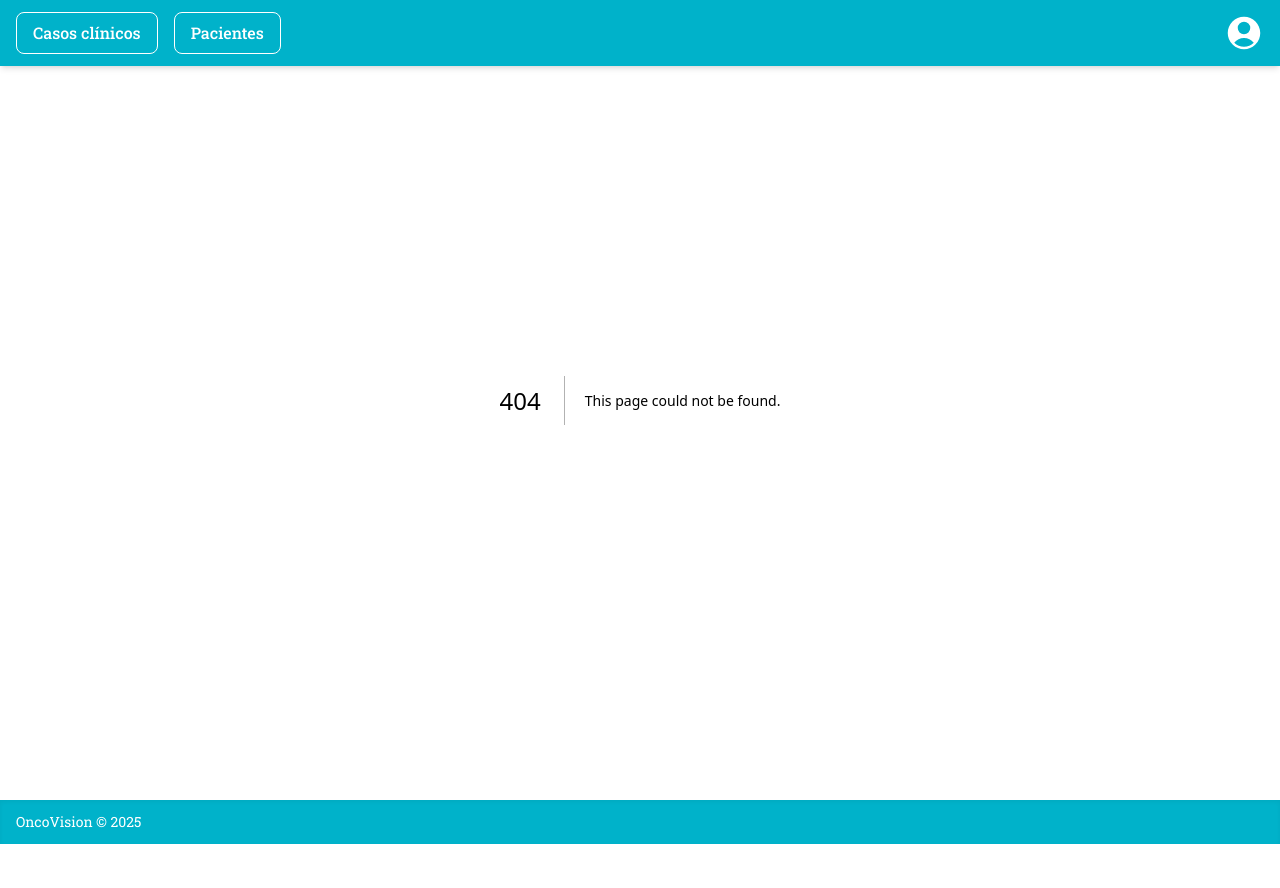
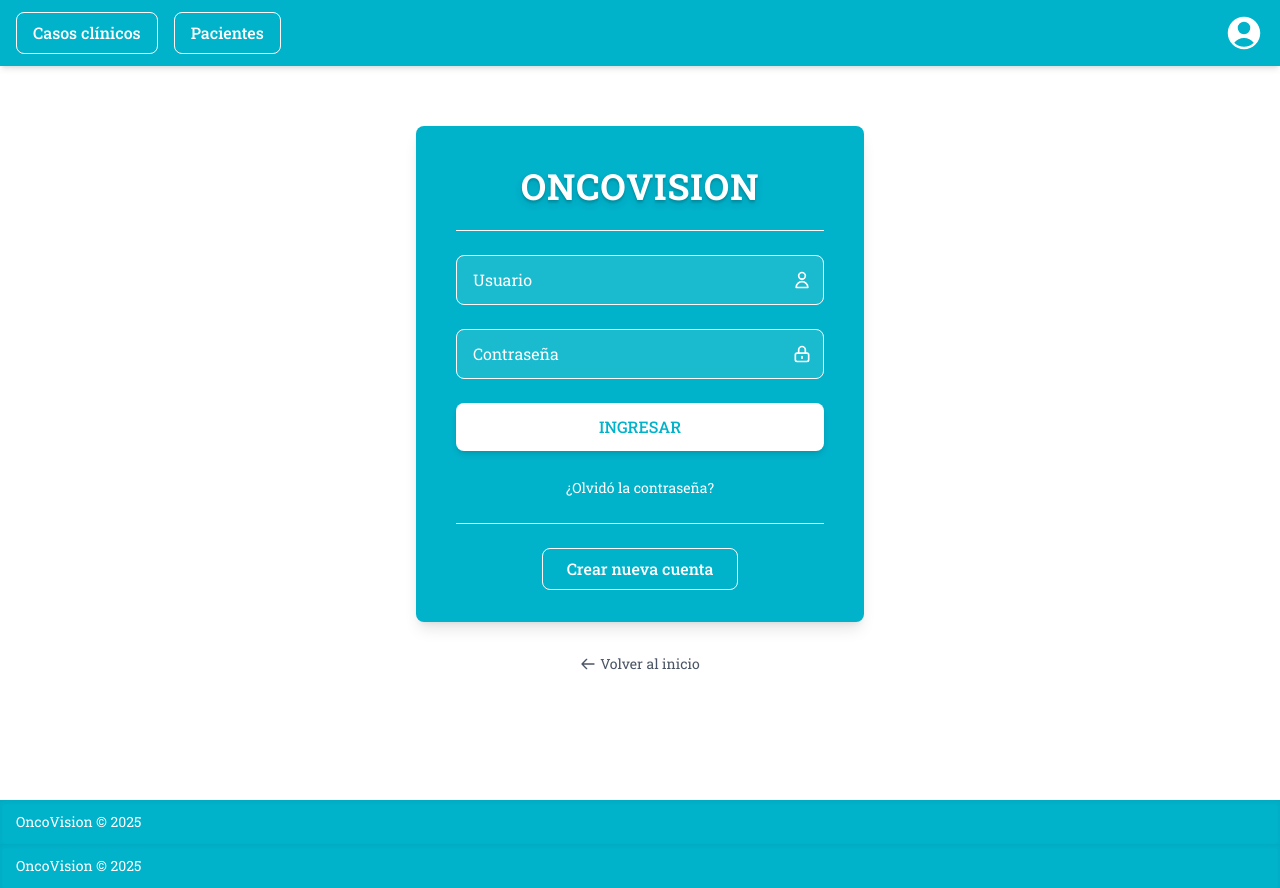
Before and after one commit to Elyeet9/oncovision-frontend, a Next.js app: page /auth/login in a window 1280 px wide. Before the commit this address had no page. Before the commit the page ends 844 px from the top, so only its background shows below. Built offline with nearby package versions, Linux system fonts and the light colour scheme.

Commit message:
Login views initialized

```diff
--- /dev/null
+++ b/src/app/(main-layout)/layout.tsx
@@ -0,0 +1,20 @@
+import Navbar from "@/components/Navbar";
+import Footer from "@/components/Footer";
+import { Toaster } from "react-hot-toast";
+
+export default function MainLayout({
+  children,
+}: Readonly<{
+  children: React.ReactNode;
+}>) {
+  return (
+    <>
+      <Navbar />
+      <main className="flex-grow">
+        {children}
+      </main>
+      <Footer />
+      <Toaster position="bottom-right" />
+    </>
+  );
+}
--- /dev/null
+++ b/src/app/(main-layout)/page.tsx
@@ -0,0 +1,15 @@
+
+export default function Home() {
+  return (
+    <div>
+      <main className="flex flex-col items-center justify-center min-h-screen bg-gray-100 dark:bg-gray-900 main">
+        <div className="text-center p-6">
+          <h1 className="text-4xl font-bold text-gray-800 dark:text-gray-200 mb-4">Bienvenido a OncoVision</h1>
+          <p className="text-lg text-gray-600 dark:text-gray-400 mb-6">
+            Tu plataforma para la gestión de casos clínicos y pacientes oncológicos.
+          </p>
+        </div>
+      </main>
+    </div>
+  );
+}
--- /dev/null
+++ b/src/app/auth/forgot-password/page.tsx
@@ -0,0 +1,22 @@
+'use client';
+
+export default function ForgotPassword() {
+  return (
+    <div className="flex items-center justify-center min-h-screen bg-white p-4">
+      <div className="w-full max-w-md">
+        <div className="bg-[#00b2ca] rounded-lg shadow-lg overflow-hidden p-10">
+          <h1 className="text-white text-3xl font-bold tracking-wide text-center mb-6">RECUPERAR CONTRASEÑA</h1>
+
+          {/* Password recovery form will go here */}
+          <p className="text-white text-center">Página en construcción</p>
+
+          <div className="mt-6 text-center">
+            <a href="/auth/login" className="text-white hover:underline">
+              Volver al inicio de sesión
+            </a>
+          </div>
+        </div>
+      </div>
+    </div>
+  );
+}
--- /dev/null
+++ b/src/app/auth/layout.tsx
@@ -0,0 +1,22 @@
+import type { Metadata } from "next";
+import { Toaster } from "react-hot-toast";
+import Footer from "@/components/Footer";
+
+export const metadata: Metadata = {
+  title: "OncoVision - Autenticación",
+  description: "Accede a tu cuenta de OncoVision",
+};
+
+export default function AuthLayout({
+  children,
+}: Readonly<{
+  children: React.ReactNode;
+}>) {
+  return (
+    <div className="flex flex-col min-h-screen">
+      {children}
+      <Toaster position="bottom-right" />
+      <Footer />
+    </div>
+  );
+}
--- /dev/null
+++ b/src/app/auth/login/page.tsx
@@ -0,0 +1,138 @@
+'use client';
+
+import { useState } from 'react';
+import Link from 'next/link';
+import { useRouter } from 'next/navigation';
+import toast from 'react-hot-toast';
+
+export default function Login() {
+  const [username, setUsername] = useState('');
+  const [password, setPassword] = useState('');
+  const [loading, setLoading] = useState(false);
+  const [error, setError] = useState('');
+
+  const router = useRouter();
+
+  const handleSubmit = async (e: React.FormEvent) => {
+    e.preventDefault();
+    setLoading(true);
+    setError('');
+
+    try {
+      toast.success('Inicio de sesión exitoso');
+      router.push('/clinical_cases');
+    } catch (err) {
+      console.error('Login error:', err);
+      setError('Error al iniciar sesión. Por favor, inténtelo de nuevo.');
+      toast.error('Error al iniciar sesión');
+    } finally {
+      setLoading(false);
+    }
+  };
+
+  return (
+    <div className="flex items-center justify-center min-h-screen bg-white p-4">
+      <div className="w-full max-w-md">
+        <div className="bg-[#00b2ca] rounded-lg shadow-lg overflow-hidden">
+          <div className="px-10 pt-10 pb-8 text-center">
+            <h1 className="text-white text-4xl font-bold tracking-wide mb-2 text-shadow-lg">
+              ONCOVISION
+            </h1>
+
+            <div className="border-t border-white my-6"></div>
+
+            <form onSubmit={handleSubmit} className="space-y-6">
+              <div>
+                <div className="relative">
+                  <input
+                    type="text" // Changed from email to text
+                    id="username" // Changed from email to username
+                    value={username} // Keep the state variable name for now
+                    onChange={(e) => setUsername(e.target.value)}
+                    placeholder="Usuario" // Changed from Correo electrónico to Usuario
+                    className="w-full pl-4 pr-10 py-3 bg-white/10 text-white placeholder-white rounded-lg focus:outline-none focus:ring-2 focus:ring-white/50 focus:bg-white/20 border border-white"
+                    required
+                  />
+                  <div className="absolute inset-y-0 right-3 flex items-center pointer-events-none">
+                    <svg xmlns="http://www.w3.org/2000/svg" className="h-5 w-5 text-white" fill="none" viewBox="0 0 24 24" stroke="currentColor">
+                      <path strokeLinecap="round" strokeLinejoin="round" strokeWidth={2} d="M16 7a4 4 0 11-8 0 4 4 0 018 0zM12 14a7 7 0 00-7 7h14a7 7 0 00-7-7z" />
+                    </svg>
+                  </div>
+                </div>
+              </div>
+
+              <div>
+                <div className="relative">
+                  <input
+                    type="password"
+                    id="password"
+                    value={password}
+                    onChange={(e) => setPassword(e.target.value)}
+                    placeholder="Contraseña"
+                    className="w-full pl-4 pr-10 py-3 bg-white/10 text-white placeholder-white rounded-lg focus:outline-none focus:ring-2 focus:ring-white/50 focus:bg-white/20 border border-white"
+                    required
+                  />
+                  <div className="absolute inset-y-0 right-3 flex items-center pointer-events-none">
+                    <svg xmlns="http://www.w3.org/2000/svg" className="h-5 w-5 text-white" fill="none" viewBox="0 0 24 24" stroke="currentColor">
+                      <path strokeLinecap="round" strokeLinejoin="round" strokeWidth={2} d="M12 15v2m-6 4h12a2 2 0 002-2v-6a2 2 0 00-2-2H6a2 2 0 00-2 2v6a2 2 0 002 2zm10-10V7a4 4 0 00-8 0v4h8z" />
+                    </svg>
+                  </div>
+                </div>
+              </div>
+
+              {error && (
+                <div className="bg-red-500/20 border border-red-500/50 text-white px-4 py-2 rounded-lg text-sm">
+                  {error}
+                </div>
+              )}
+
+              <button
+                type="submit"
+                disabled={loading}
+                className="w-full bg-white text-[#00b2ca] font-medium py-3 px-4 rounded-lg shadow-md hover:bg-blue-50 focus:outline-none focus:ring-2 focus:ring-white/50 transition-colors"
+              >
+                {loading ? (
+                  <span className="flex items-center justify-center">
+                    <svg className="animate-spin -ml-1 mr-2 h-4 w-4 text-[#00b2ca]" xmlns="http://www.w3.org/2000/svg" fill="none" viewBox="0 0 24 24">
+                      <circle className="opacity-25" cx="12" cy="12" r="10" stroke="currentColor" strokeWidth="4"></circle>
+                      <path className="opacity-75" fill="currentColor" d="M4 12a8 8 0 018-8V0C5.373 0 0 5.373 0 12h4zm2 5.291A7.962 7.962 0 014 12H0c0 3.042 1.135 5.824 3 7.938l3-2.647z"></path>
+                    </svg>
+                    Cargando...
+                  </span>
+                ) : (
+                  'INGRESAR'
+                )}
+              </button>
+
+              <div className="text-center">
+                <Link href="/auth/forgot-password" className="text-sm text-white hover:underline">
+                  ¿Olvidó la contraseña?
+                </Link>
+              </div>
+            </form>
+
+            <div className="border-t border-white my-6"></div>
+
+            <div className="text-center">
+              <Link
+                href="/auth/register"
+                className="inline-block bg-transparent border border-white text-white font-medium py-2 px-6 rounded-lg hover:bg-white/10 transition-colors"
+              >
+                Crear nueva cuenta
+              </Link>
+            </div>
+          </div>
+        </div>
+
+        <div className="text-center mt-8">
+          <Link href="/" className="text-gray-600 hover:text-gray-800 text-sm flex items-center justify-center">
+            <svg xmlns="http://www.w3.org/2000/svg" className="h-4 w-4 mr-1" fill="none" viewBox="0 0 24 24" stroke="currentColor">
+              <path strokeLinecap="round" strokeLinejoin="round" strokeWidth={2} d="M10 19l-7-7m0 0l7-7m-7 7h18" />
+            </svg>
+            Volver al inicio
+          </Link>
+        </div>
+      </div>
+    </div>
+  );
+}
--- /dev/null
+++ b/src/app/auth/register/page.tsx
@@ -0,0 +1,22 @@
+'use client';
+
+export default function Register() {
+  return (
+    <div className="flex items-center justify-center min-h-screen bg-white p-4">
+      <div className="w-full max-w-md">
+        <div className="bg-[#00b2ca] rounded-lg shadow-lg overflow-hidden p-10">
+          <h1 className="text-white text-3xl font-bold tracking-wide text-center mb-6">REGISTRARSE</h1>
+
+          {/* Registration form will go here */}
+          <p className="text-white text-center">Página en construcción</p>
+
+          <div className="mt-6 text-center">
+            <a href="/auth/login" className="text-white hover:underline">
+              Volver al inicio de sesión
+            </a>
+          </div>
+        </div>
+      </div>
+    </div>
+  );
+}
```
Also changed, not shown: src/app/(main-layout)/clinical_cases/[id]/page.tsx (renamed from src/app/clinical_cases/[id]/page.tsx), src/app/(main-layout)/clinical_cases/page.tsx (renamed from src/app/clinical_cases/page.tsx), src/app/(main-layout)/patients/[patient_id]/page.tsx (renamed from src/app/patients/[patient_id]/page.tsx), src/app/(main-layout)/patients/page.tsx (renamed from src/app/patients/page.tsx).
